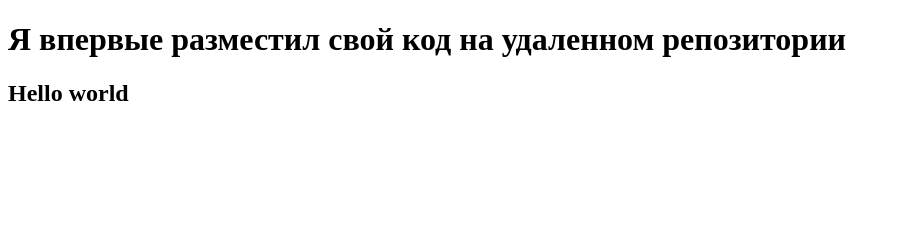
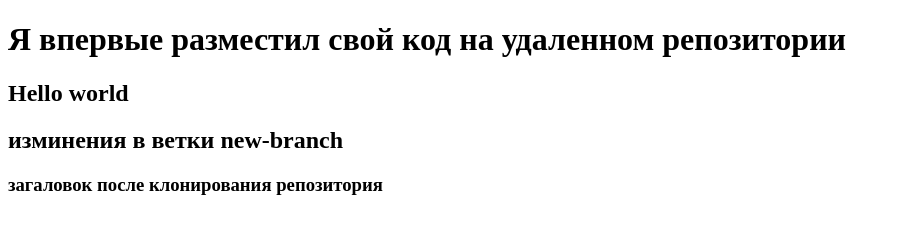
Before and after one commit to Vlada0987655/new-rep, a plain HTML site: page index.html in a window 1280 px wide. Shown: the whole page, without its empty margins (0-900 px from the left). Drawn offline with Linux system fonts and the light colour scheme.

Commit message:
commit after cloning

```diff
--- a/index.html
+++ b/index.html
@@ -8,5 +8,7 @@
 <body>
     <h1>Я впервые разместил свой код на удаленном репозитории</h1>
     <h2>Hello world</h2>
+    <h2>изминения в ветки new-branch</h2>
+    <h3>загаловок после клонирования репозитория</h3>
 </body>
 </html>
```
